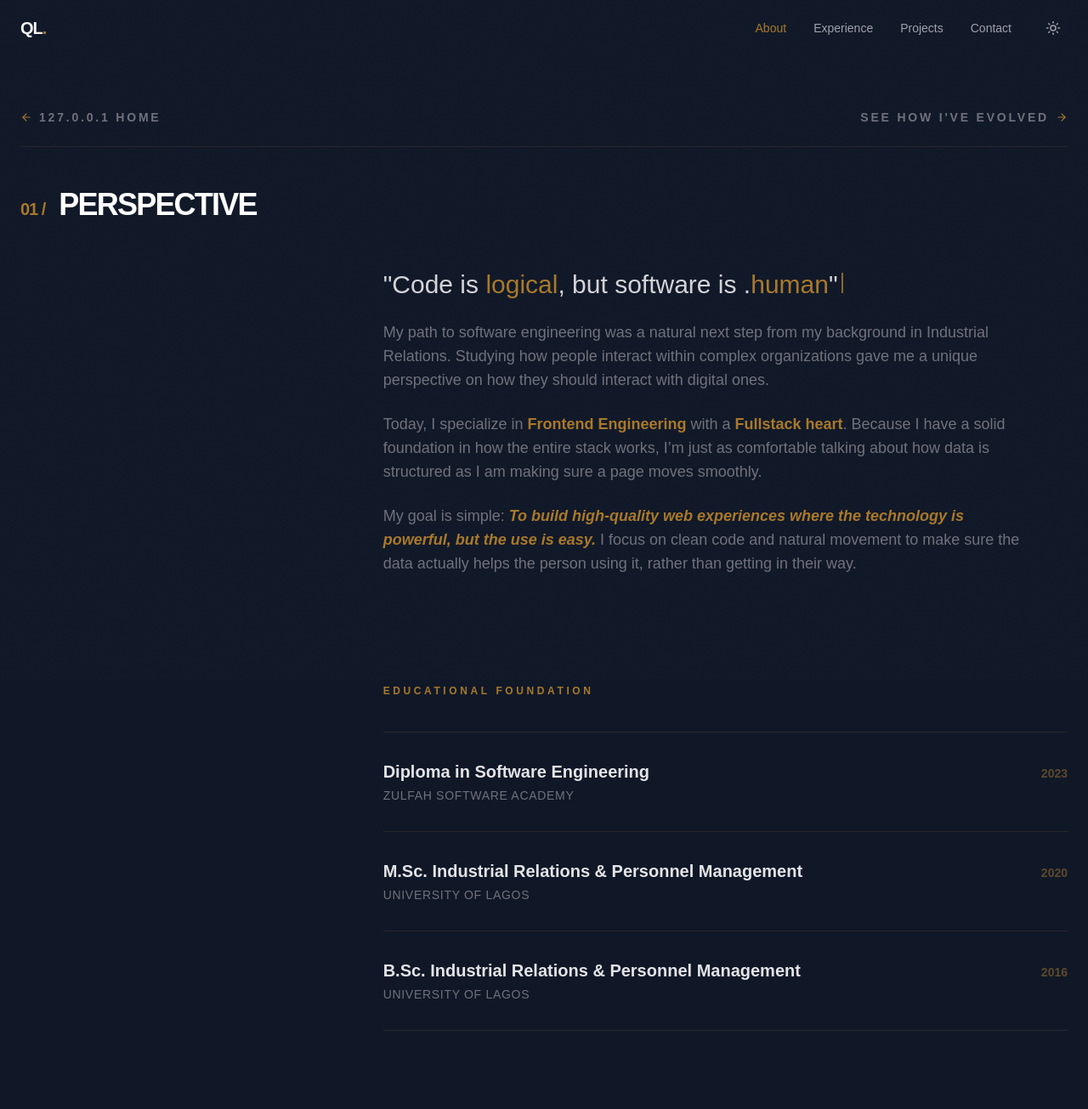
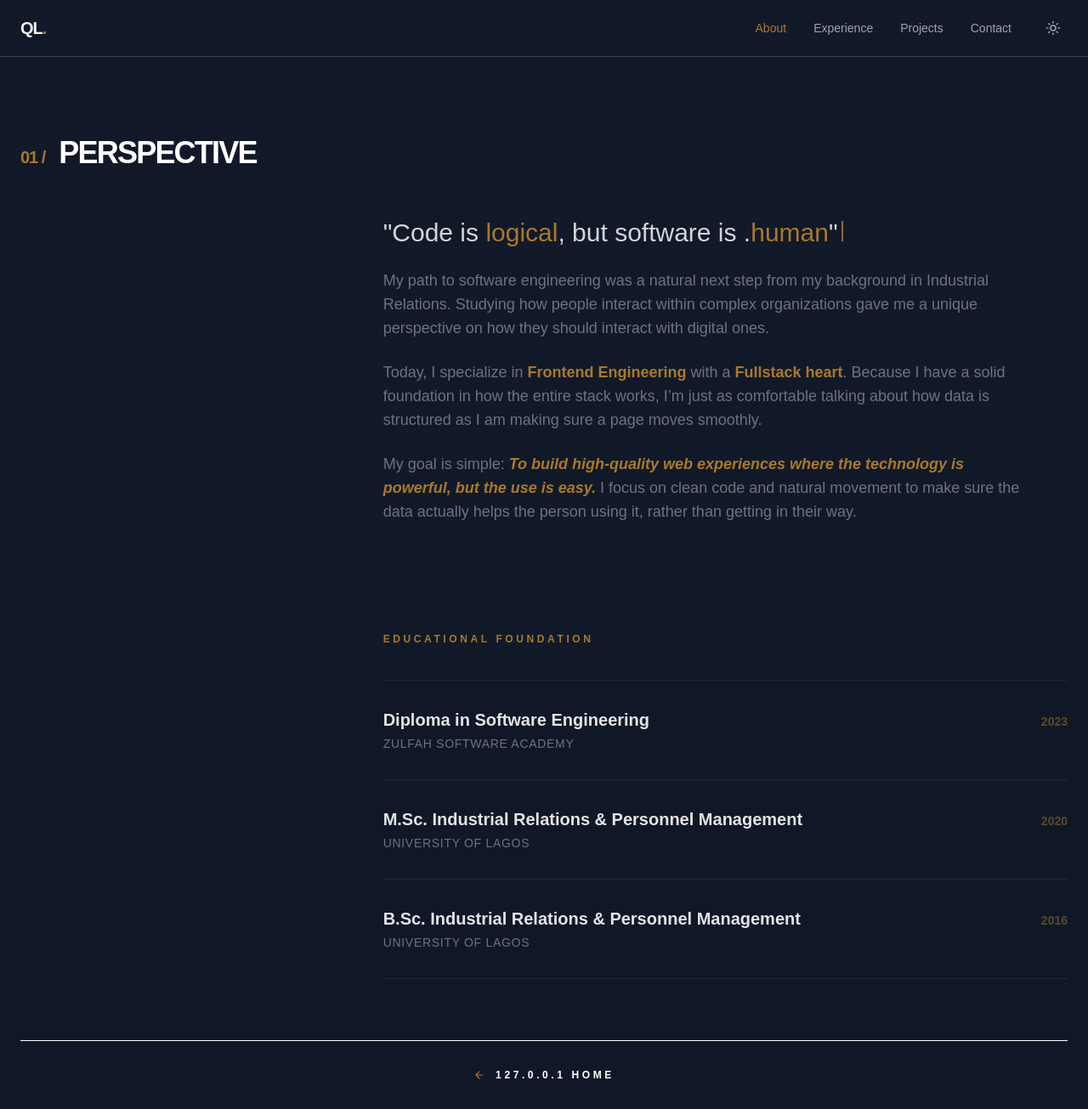
Before and after one commit to AbuMahir980/Qudus_Portfolio, a React (Vite) app: page /about in a window 1280 px wide. Shown: the whole page at 85% size. Before the commit the page ends 1245 px from the top, so only its background shows below. Built offline with nearby package versions, Linux system fonts and the light colour scheme.

Commit message:
refactor: refactor light mode background to transit with the secondary color

```diff
--- a/src/components/hero/Hero.tsx
+++ b/src/components/hero/Hero.tsx
@@ -43,7 +43,7 @@ const Hero: React.FC = () => {
     }, [subIndex, index, isDeleting, phrases]);
 
     return (
-        <section className="flex-1 flex items-center justify-center px-6 min-h-[70vh] md:min-h-0">
+        <section className="flex-1 flex pt-8 items-center justify-center px-6 min-h-[70vh] md:min-h-0">
             <motion.div
                 variants={staggerContainer}
                 initial="initial"
--- a/src/components/layout/NavBar.tsx
+++ b/src/components/layout/NavBar.tsx
@@ -34,9 +34,9 @@ const NavBar: React.FC = () => {
                 'fixed top-0 left-0 right-0 z-[100] transition-all duration-300 border-b',
                 isScrolled
                     ? theme === 'dark'
-                        ? 'bg-[#101828]/90 border-zinc-800 backdrop-blur-md py-2'
-                        : 'bg-white/95 border-zinc-200 backdrop-blur-md py-2'
-                    : 'bg-transparent border-transparent py-4'
+                        ? 'bg-[#101828]/90 border-[#ffffff] backdrop-blur-md py-2'
+                        : 'bg-white/95 border-[#364153] backdrop-blur-md py-2'
+                    : 'bg-transparent border-[#364153] py-4'
             )}
         >
             <div className="max-w-7xl mx-auto px-6 h-full flex items-center justify-between">
--- a/src/components/sections/AboutSection.tsx
+++ b/src/components/sections/AboutSection.tsx
@@ -5,6 +5,7 @@ import { ArrowLeft, ArrowRight } from 'lucide-react';
 import { cn } from '../../lib/utils';
 import { usePage } from '../../context/PageContext';
 import SectionContainer from '../layout/SectionContainer';
+
 
 const AboutSection: React.FC = () => {
     const { theme } = usePage();
@@ -62,44 +63,13 @@ const AboutSection: React.FC = () => {
         animate: { opacity: 1, y: 0 }
     };
 
+    const borderColor = theme === 'dark' ? "border-white" : "border-[#364153]";
+
     return (
         <SectionContainer id="about" className="pt-8 md:pt-16">
-            <div className="space-y-12">
-                {/* Full-width Navigation Row */}
-                <motion.div
-                    initial={{ opacity: 0, y: -10 }}
-                    whileInView={{ opacity: 1, y: 0 }}
-                    viewport={{ once: true }}
-                    transition={{ duration: 0.8, delay: 0.2 }}
-                    className={cn(
-                        "flex justify-between items-center pb-6",
-                        theme === 'dark' ? "border-b border-zinc-800" : "border-b border-zinc-100"
-                    )}
-                >
-                    <Link
-                        to="/"
-                        className={cn(
-                            "flex items-center gap-2 text-[8px] md:text-sm font-bold uppercase tracking-[0.2em] transition-all group",
-                            theme === 'dark' ? "text-zinc-500 hover:text-[#A9792B]" : "text-zinc-400 hover:text-[#364153]"
-                        )}
-                    >
-                        <ArrowLeft size={14} className="group-hover:-translate-x-1 transition-transform text-[#A9792B]" />
-                        <span>127.0.0.1 HOME</span>
-                    </Link>
+            {/* <div className="space-y-12"> */}
 
-                    <Link
-                        to="/experience"
-                        className={cn(
-                            "flex items-center gap-2 text-[8px] md:text-sm font-bold uppercase tracking-[0.2em] transition-all group text-right",
-                            theme === 'dark' ? "text-zinc-500 hover:text-[#A9792B]" : "text-zinc-400 hover:text-[#364153]"
-                        )}
-                    >
-                        <span>See how I've evolved</span>
-                        <ArrowRight size={14} className="group-hover:translate-x-1 transition-transform text-[#A9792B]" />
-                    </Link>
-                </motion.div>
-
-                <div className="grid grid-cols-1 md:grid-cols-12 gap-8 md:gap-12 items-start">
+                <div className="grid grid-cols-1 py-8 md:grid-cols-12 gap-8 md:gap-12 items-start">
                     {/* Left Side: Heading */}
                     <div className="md:col-span-4">
                         <motion.div
@@ -215,6 +185,18 @@ const AboutSection: React.FC = () => {
                         </motion.div>
                     </div>
                 </div>
+            {/* </div> */}
+            <div className={cn("mt-10 pt-8 border-t flex justify-center", borderColor)}>
+                <Link
+                    to="/"
+                    className={cn(
+                        "flex items-center gap-3 text-[9px] md:text-xs font-black uppercase tracking-[0.3em] transition-all group",
+                        theme === 'dark' ? "text-white hover:text-[#A9792B]" : "text-[#364153] hover:text-[#A9792B]"
+                    )}
+                >
+                    <ArrowLeft size={14} className="group-hover:-translate-x-2 transition-transform text-[#A9792B]" />
+                    <span>127.0.0.1 HOME</span>
+                </Link>
             </div>
 
         </SectionContainer>
--- a/src/components/sections/ExperienceSection.tsx
+++ b/src/components/sections/ExperienceSection.tsx
@@ -5,6 +5,7 @@ import { ArrowLeft, ArrowRight } from 'lucide-react';
 import { cn } from '../../lib/utils';
 import { usePage } from '../../context/PageContext';
 import SectionContainer from '../layout/SectionContainer';
+
 
 const experiences = [
     {
@@ -59,46 +60,15 @@ const ExperienceSection: React.FC = () => {
         exit: { opacity: 0, x: -20 }
     };
 
-    const borderColor = theme === 'dark' ? "border-zinc-800" : "border-zinc-200";
+    const borderColor = theme === 'dark' ? "border-white" : "border-[#364153]";
     const mutedText = theme === 'dark' ? "text-zinc-500" : "text-zinc-400";
     const bodyText = theme === 'dark' ? "text-zinc-400" : "text-zinc-600";
     const headingText = theme === 'dark' ? "text-white" : "text-[#364153]";
 
     return (
         <SectionContainer id="experience" className="pt-8 md:pt-16">
-            <div className="space-y-12 mb-12 md:mb-16">
-                {/* Full-width Navigation Row */}
-                <motion.div
-                    initial={{ opacity: 0, y: -10 }}
-                    whileInView={{ opacity: 1, y: 0 }}
-                    viewport={{ once: true }}
-                    transition={{ duration: 0.8, delay: 0.2 }}
-                    className={cn("flex justify-between items-center pb-6 border-b", borderColor)}
-                >
-                    <Link
-                        to="/about"
-                        className={cn(
-                            "flex items-center gap-2 text-[9px] md:text-xs font-bold uppercase tracking-[0.2em] transition-all group",
-                            theme === 'dark' ? "text-zinc-500 hover:text-[#A9792B]" : "text-zinc-400 hover:text-[#364153]"
-                        )}
-                    >
-                        <ArrowLeft size={12} className="group-hover:-translate-x-1 transition-transform text-[#A9792B]" />
-                        <span>Back to knowing me</span>
-                    </Link>
 
-                    <Link
-                        to="/projects"
-                        className={cn(
-                            "flex items-center gap-2 text-[9px] md:text-xs font-bold uppercase tracking-[0.2em] transition-all group text-right",
-                            theme === 'dark' ? "text-zinc-500 hover:text-[#A9792B]" : "text-zinc-400 hover:text-[#364153]"
-                        )}
-                    >
-                        <span>Enter into my mind</span>
-                        <ArrowRight size={12} className="group-hover:translate-x-1 transition-transform text-[#A9792B]" />
-                    </Link>
-                </motion.div>
-
-                <div className="grid grid-cols-1 md:grid-cols-12 gap-6 items-start">
+                <div className="grid grid-cols-1 py-8 md:grid-cols-12 gap-6 items-start">
                     {/* Left Side: Heading */}
                     <div className="md:col-span-4">
                         <motion.div
@@ -118,7 +88,7 @@ const ExperienceSection: React.FC = () => {
                     {/* Right Side: Tabbed Interface */}
                     <div className="md:col-span-8">
                         {/* Tabs */}
-                        <div className={cn("flex gap-8 md:gap-12 border-b pb-4 mb-12", borderColor)}>
+                        <div className={cn("flex gap-8 md:gap-12 pb-4 mb-12 md:pt-10")}>
                             {experiences.map((_, i) => (
                                 <button
                                     key={i}
@@ -127,7 +97,7 @@ const ExperienceSection: React.FC = () => {
                                         "relative group flex items-center gap-2 text-xs font-black tracking-widest uppercase transition-colors",
                                         activePhase === i
                                             ? "text-[#A9792B]"
-                                            : theme === 'dark' ? "text-zinc-500 hover:text-zinc-300" : "text-zinc-400 hover:text-[#364153]"
+                                            : theme === 'dark' ? "text-zinc-300 hover:text-white" : "text-zinc-400 hover:text-[#364153]"
                                     )}
                                 >
                                     <span className="opacity-50 text-[10px]">XP</span>
@@ -234,7 +204,7 @@ const ExperienceSection: React.FC = () => {
                                                 className={cn(
                                                     "text-[10px] md:text-xs font-semibold px-4 py-2 border rounded-full transition-all duration-300",
                                                     theme === 'dark'
-                                                        ? "border-zinc-700 text-zinc-400 hover:border-[#A9792B]/60 hover:text-[#A9792B] bg-[#1E2939]"
+                                                        ? "border-zinc-700 text-white hover:border-[#A9792B]/60 hover:text-[#A9792B] bg-[#1E2939]"
                                                         : "border-zinc-200 text-[#364153] hover:border-[#A9792B]/60 hover:text-[#A9792B] bg-white"
                                                 )}
                                             >
@@ -247,7 +217,7 @@ const ExperienceSection: React.FC = () => {
                         </motion.div>
                     </div>
                 </div>
-            </div>
+
 
             {/* Section Footer: Back to Home */}
             <div className={cn("mt-10 pt-8 border-t flex justify-center", borderColor)}>
@@ -255,7 +225,7 @@ const ExperienceSection: React.FC = () => {
                     to="/"
                     className={cn(
                         "flex items-center gap-3 text-[9px] md:text-xs font-black uppercase tracking-[0.3em] transition-all group",
-                        theme === 'dark' ? "text-zinc-500 hover:text-[#A9792B]" : "text-zinc-400 hover:text-[#364153]"
+                        theme === 'dark' ? "text-white hover:text-[#A9792B]" : "text-[#364153] hover:text-[#A9792B]"
                     )}
                 >
                     <ArrowLeft size={14} className="group-hover:-translate-x-2 transition-transform text-[#A9792B]" />
```
